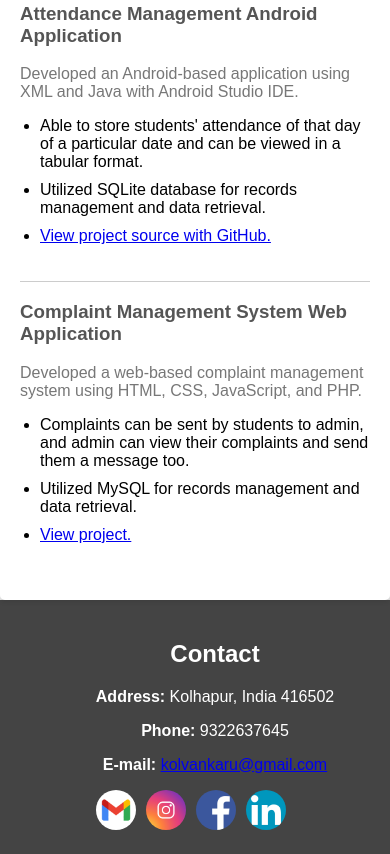
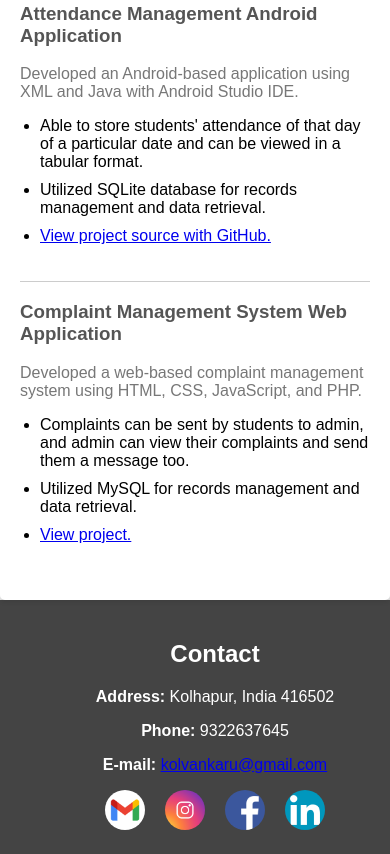
Before and after one commit to uk1046/Portfolio, a plain HTML site: page index.html in a window 390 px wide. Shown: the part 2109-2963 px from the top of the page. Drawn offline with Linux system fonts and the light colour scheme.

Commit message:
Add files via upload

```diff
--- a/styles.css
+++ b/styles.css
@@ -197,5 +197,18 @@ nav ul li a:hover {
     footer {
         flex-direction: column;
         text-align: center;
+        align-items: center; /* Center footer content horizontally */
+    }
+
+    .contact {
+        text-align: center; /* Center contact information horizontally */
+    }
+
+    .contact ul {
+        justify-content: center; /* Center social media icons horizontally */
+    }
+
+    .contact ul li {
+        margin: 0 10px; /* Adjust margin for better spacing */
     }
 }
```
